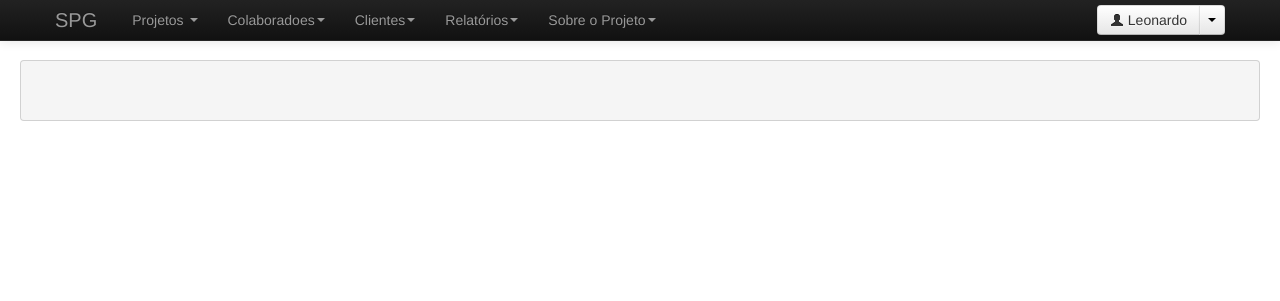
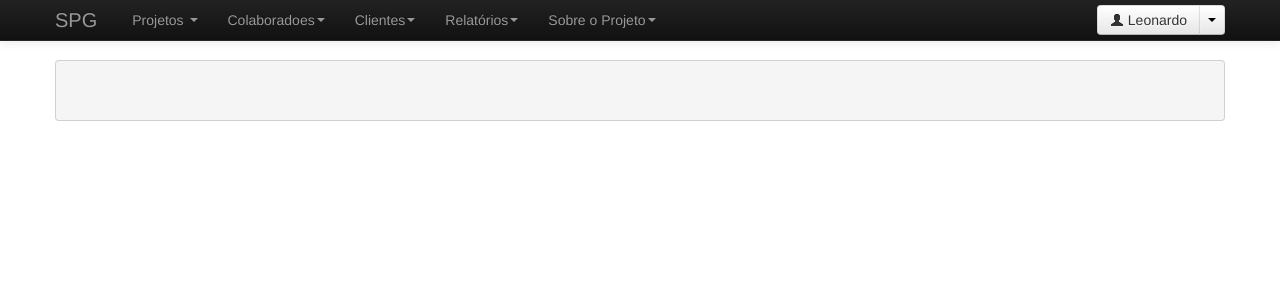
Before and after one commit to leo07vasp/SGP, a CakePHP app: the page made by app/View/Home/index.ctp in a window 1280 px wide. Shown: the top 301 px of the page. Run offline with PHP 8.4 and a stand-in for CakePHP, Linux system fonts and the light colour scheme; the template is opened without the code that fills it, so the values that code supplies are empty; some libraries are stand-ins or nearby versions.

Commit message:
container fluid

```diff
--- a/app/View/Layouts/default.ctp
+++ b/app/View/Layouts/default.ctp
@@ -25,7 +25,7 @@
 
 
 	<div class="container-fluid" id="container">
-		<div class="content" id="content">
+		<div class="container" id="content">
 			<!--?php echo $this->fetch('title'); ?-->
 			<?php echo $this->fetch('content'); ?>
 		</div>
```
